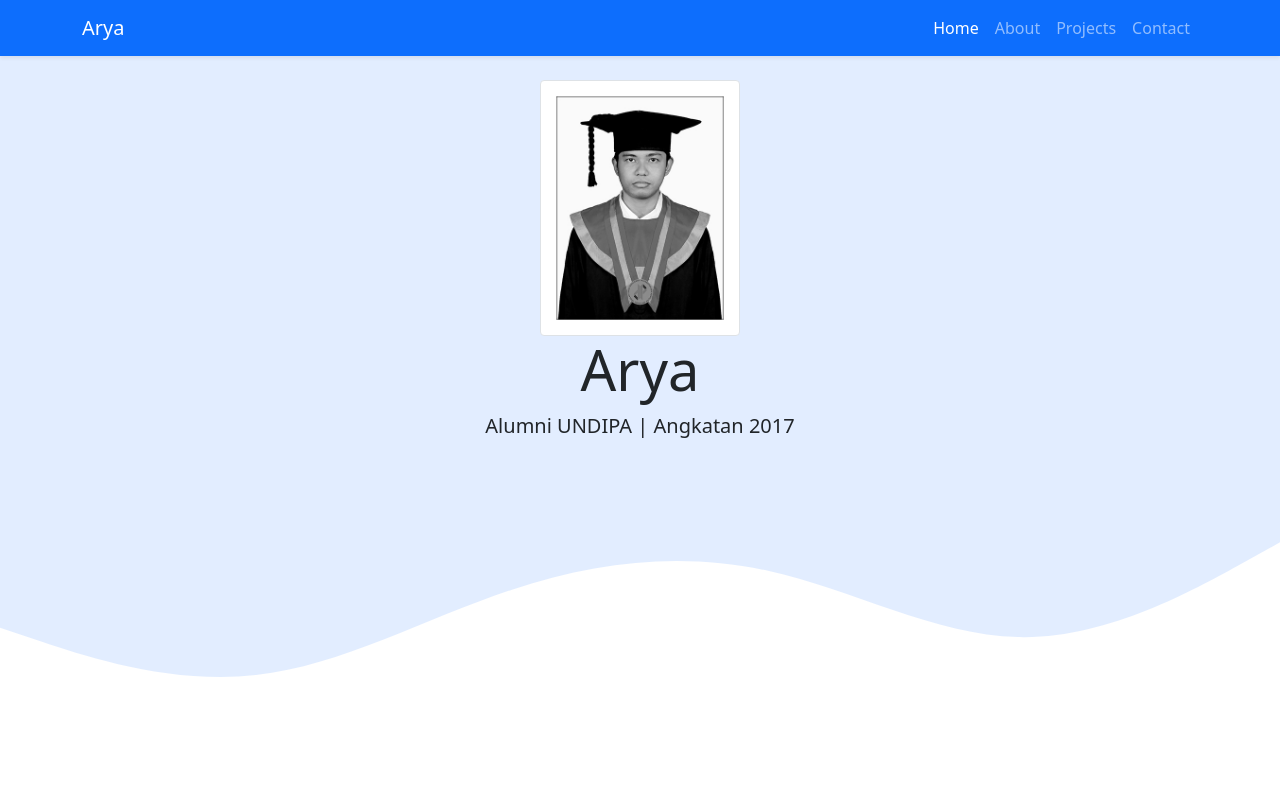
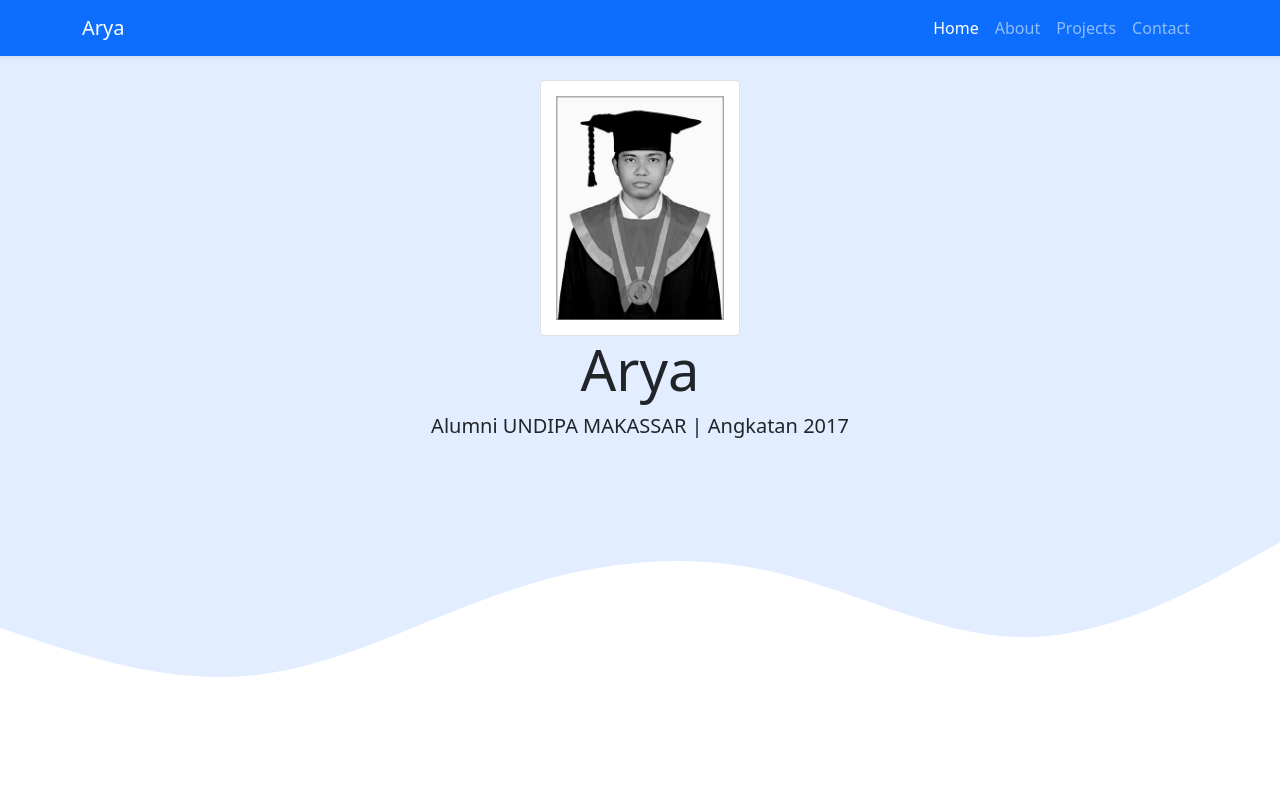
Before and after one commit to aryawizesha/aryawizesha.github., a plain HTML site: page index.html in a window 1280 px wide. Shown: the top 800 px of the page. Drawn offline with nearby package versions, Linux system fonts and the light colour scheme.

Commit message:
mengubah tulisan paragraf jumbotron

```diff
--- a/index.html
+++ b/index.html
@@ -47,7 +47,7 @@
     <section class="jumbotron text-center">
         <img src="img/yes.jpg" alt="Arya Wizesha Umar" width="200" class="img-thumbnail" />
         <h1 class="display-4">Arya</h1>
-        <p class="lead">Alumni UNDIPA | Angkatan 2017</p>
+        <p class="lead">Alumni UNDIPA MAKASSAR | Angkatan 2017</p>
         <svg xmlns="http://www.w3.org/2000/svg" viewBox="0 0 1440 320">
         <path
           fill="#ffffff"
```
